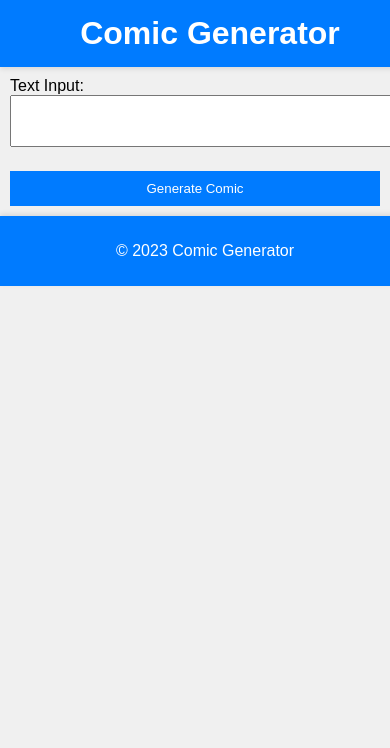
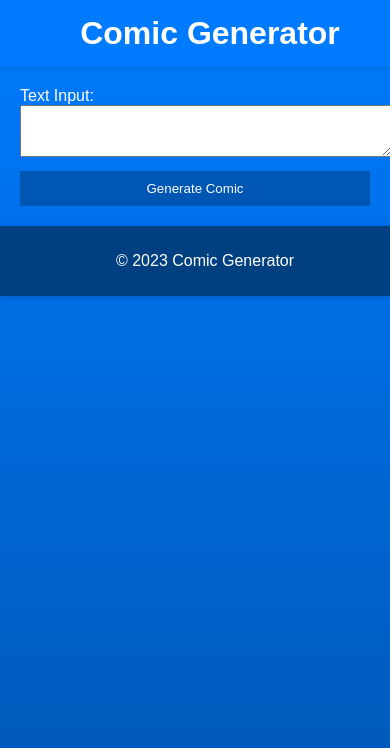
Before and after one commit to SaiVamshi11/comic-gen, a React (Create React App) app: page / in a window 390 px wide. Shown: the top 748 px of the page. Built offline with nearby package versions, Linux system fonts and the light colour scheme.

Commit message:
Github deploy

```diff
--- a/src/App.css
+++ b/src/App.css
@@ -5,15 +5,14 @@ body {
   margin: 0;
   padding: 0;
   min-height: 100vh;
-  background-color: #f0f0f0;
+  background: linear-gradient(180deg, #007bff, #0056b3);
+  color: #fff;
   display: flex;
   flex-direction: column;
-  align-items: center;
 }
 
 header {
   background-color: #007bff;
-  color: #fff;
   padding: 15px;
   text-align: center;
   width: 100%;
@@ -29,6 +28,7 @@ main {
   max-width: 600px;
   padding: 20px;
   box-sizing: border-box;
+  flex-grow: 1; /* Expand to fill available space */
 }
 
 textarea {
@@ -39,7 +39,7 @@ textarea {
 
 button {
   padding: 10px;
-  background-color: #007bff;
+  background-color: #0056b3;
   color: #fff;
   border: none;
   cursor: pointer;
@@ -47,7 +47,7 @@ button {
 }
 
 button:hover {
-  background-color: #0056b3;
+  background-color: #004080;
 }
 
 .error-message {
@@ -61,24 +61,13 @@ img {
   margin-top: 10px;
 }
 
+/* Footer adjustments */
 footer {
   margin-top: auto;
   padding: 10px;
-  background-color: #007bff;
+  background-color: #004080;
   color: #fff;
   text-align: center;
   width: 100%;
-  box-shadow: 0 -2px 5px rgba(0, 0, 0, 0.1);
+  box-shadow: 0 2px 5px rgba(0, 0, 0, 0.1);
 }
-
-/* Media queries for responsiveness */
-
-@media (max-width: 768px) {
-  main {
-    padding: 10px;
-  }
-
-  button {
-    margin-top: 10px;
-  }
-}
```
Also changed, not shown: package.json (+6 -1 lines), 1 other file (tests, documents, lock files or other folders).
